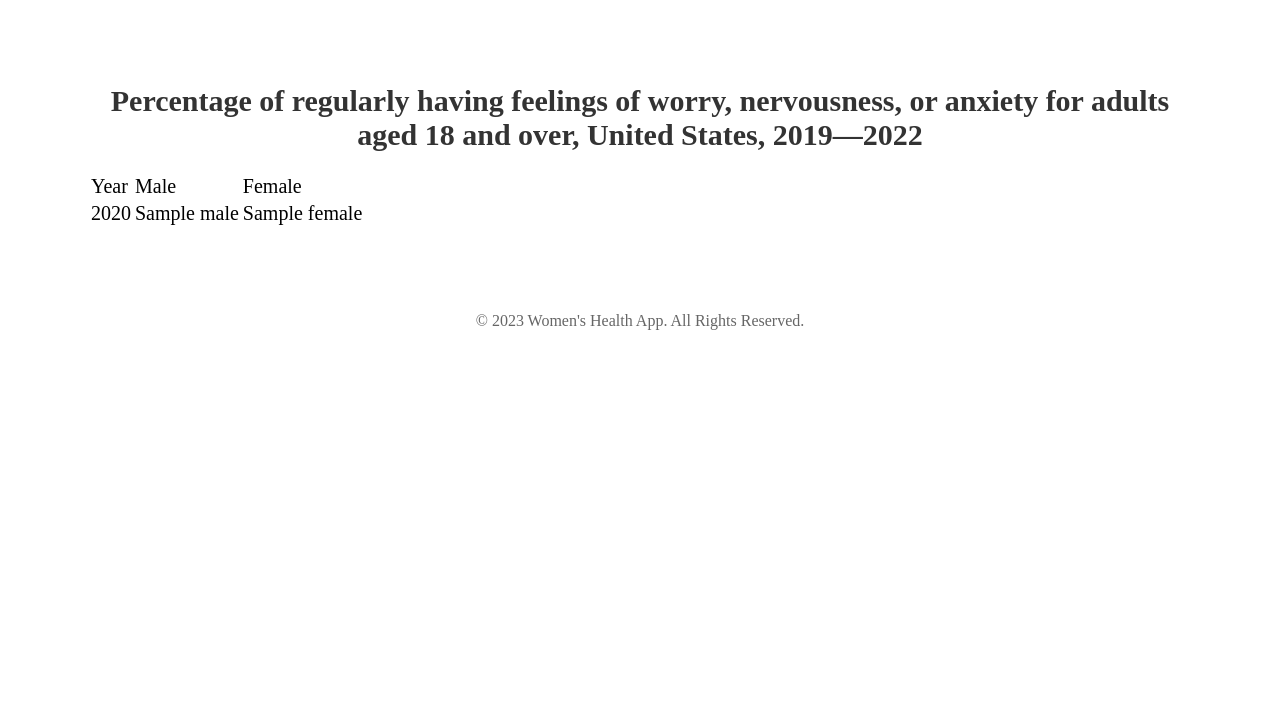
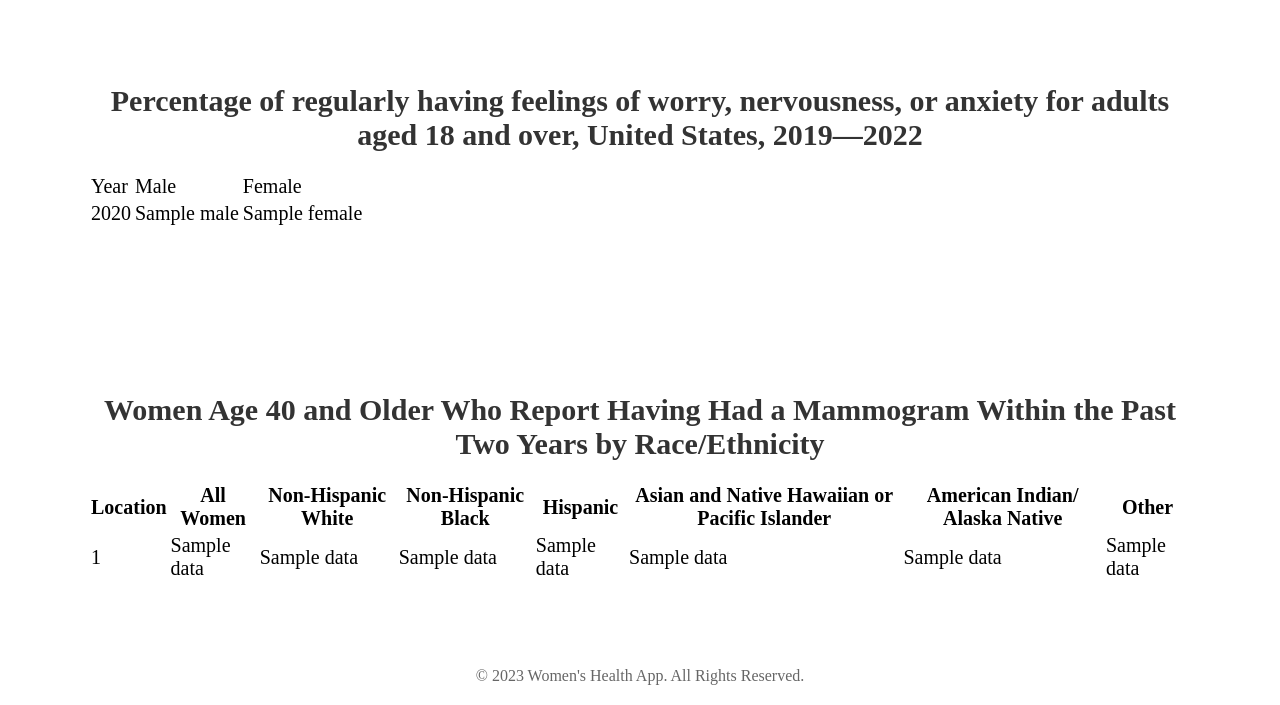
Before and after one commit to Alyssasorensen/flask_e2e_project, a Flask app: template app/templates/pages/data.html in a window 1280 px wide. Shown: the part 492-1197 px from the top of the page. Before the commit the page ends 822 px from the top, so only its background shows below. Run offline with Flask 3, Linux system fonts and the light colour scheme; the template is opened without the code that fills it: most values are stand-ins (such as "Sample title", 1, 10 or a date in 2020); parts of the project's set-up code (start-up, migrations or seed data) failed here and were passed over.

Commit message:
update file

```diff
--- a/app/templates/pages/data.html
+++ b/app/templates/pages/data.html
@@ -46,4 +46,37 @@
     </table>
 </section>
 
+<section>
+    <h2 class="text-xl mb-2 font-bold">Women Age 40 and Older Who Report Having Had a Mammogram Within the Past Two Years by Race/Ethnicity</h2>
+    <table class="table-auto">
+        <thead>
+            <tr>
+                <th class="px-4 py-2">Location</th>
+                <th class="px-4 py-2">All Women</th>
+                <th class="px-4 py-2">Non-Hispanic White</th>
+                <th class="px-4 py-2">Non-Hispanic Black</th>
+                <th class="px-4 py-2">Hispanic</th>
+                <th class="px-4 py-2">Asian and Native Hawaiian or Pacific Islander</th>
+                <th class="px-4 py-2">American Indian/ Alaska Native</th>
+                <th class="px-4 py-2">Other</th>
+            </tr>
+        </thead>
+        <tbody>
+            {% for data in data.values %}
+                <tr>
+                    <td class="border px-4 py-2">{{ data[0] }}</td>
+                    <td class="border px-4 py-2">{{ data[1] }}</td>
+                    <td class="border px-4 py-2">{{ data[2] }}</td>
+                    <td class="border px-4 py-2">{{ data[3] }}</td>
+                    <td class="border px-4 py-2">{{ data[4] }}</td>
+                    <td class="border px-4 py-2">{{ data[5] }}</td>
+                    <td class="border px-4 py-2">{{ data[6] }}</td>
+                    <td class="border px-4 py-2">{{ data[7] }}</td>
+
+                </tr>
+            {% endfor %}
+        </tbody>
+    </table>
+</section>
+
 {% endblock %}
--- a/data/raw_data (1).csv
+++ b/data/raw_data (1).csv
@@ -1,4 +1,3 @@
-"Timeframe: 2022"
 "Location","All Women","Non-Hispanic White","Non-Hispanic Black","Hispanic","Asian and Native Hawaiian or Pacific Islander","American Indian/ Alaska Native","Other",Footnotes
 "United States","0.71","0.72","0.77","0.67","0.67","0.62","0.61","1"
 "Alabama","0.74","0.72","0.82","0.65","0.81","0.64","0.61"
```
